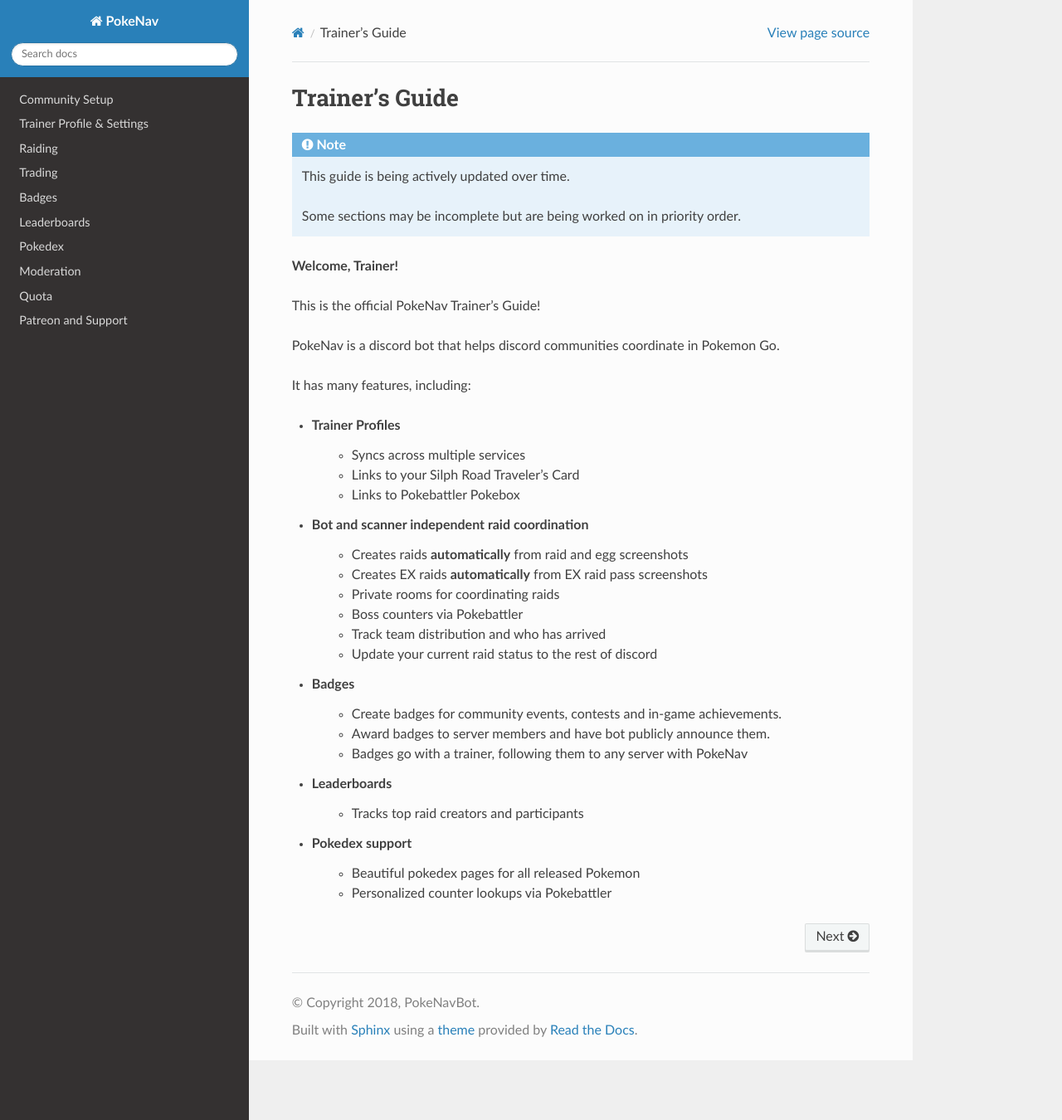
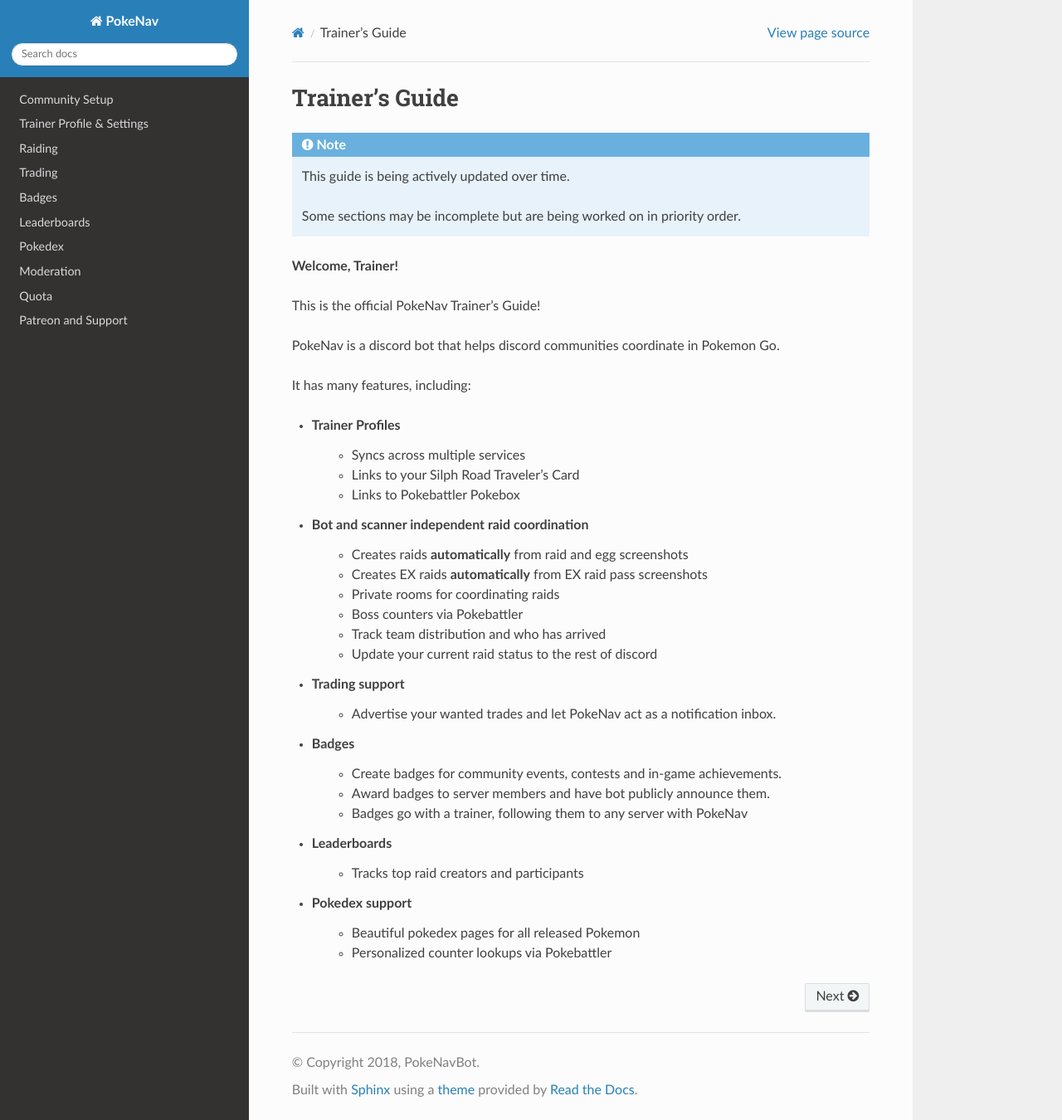
Before and after one commit to PokeNavBot/pokenav-documentation, a Sphinx documentation site: the page built from source/index.rst, in a window 1280 px wide and 1350 px high. Shown: the whole window at 83% size. Built offline with Sphinx 7.4.7 and the Read the Docs theme 2.0.0, drawn with Linux system fonts in a browser that asks for light colours; formulas are drawn with MathJax 3.

Commit message:
clarification

```diff
--- a/source/index.rst
+++ b/source/index.rst
@@ -32,6 +32,9 @@
     * Track team distribution and who has arrived
     * Update your current raid status to the rest of discord
 
+* Trading support
+    * Advertise your wanted trades and let PokeNav act as a notification inbox.
+
 * Badges
     * Create badges for community events, contests and in-game achievements.
     * Award badges to server members and have bot publicly announce them.
```
Also changed, not shown: source/trading.md (+2 -0 lines).
